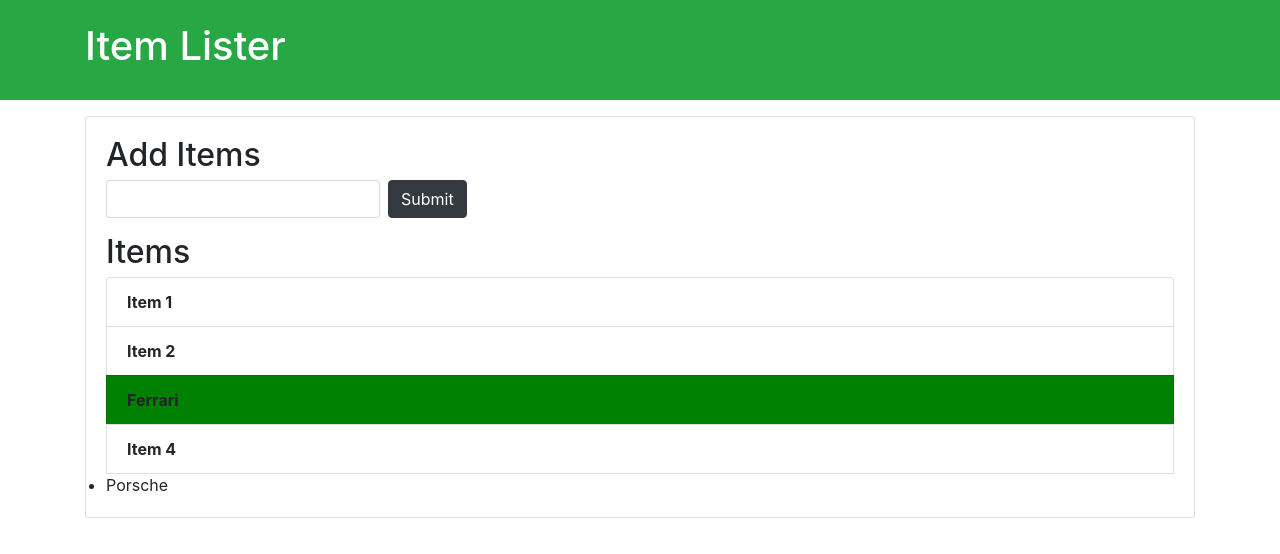
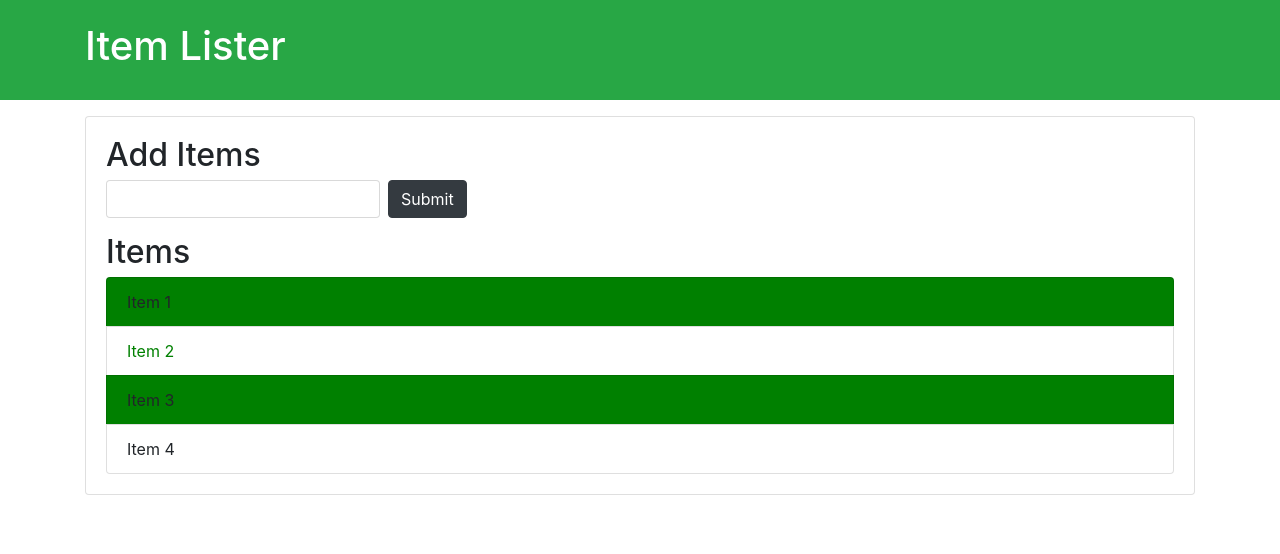
Before and after one commit to akaAditya/DOM_1, a plain HTML site: page index.html in a window 1280 px wide. Drawn offline with nearby package versions, Linux system fonts and the light colour scheme.

Commit message:
fourth commit adding querySelector

```diff
--- a/app.js
+++ b/app.js
@@ -18,25 +18,56 @@
 // getAddItem.style.color = 'green'
 
 //  BY CLASSNAME
-var items = document.getElementsByClassName('list-group-item');
-var allItems = document.getElementsByClassName('list-group')
+// var items = document.getElementsByClassName('list-group-item');
+// var allItems = document.getElementsByClassName('list-group')
 
-// console.log(items)
-// console.log(document.items[2]);
-items[2].textContent = 'Ferrari';
-// items[2].style.fontWeight = 'bold';
-items[2].style.backgroundColor = 'green'
+// // console.log(items)
+// // console.log(document.items[2]);
+// items[2].textContent = 'Ferrari';
+// // items[2].style.fontWeight = 'bold';
+// items[2].style.backgroundColor = 'green'
 
-// give error
-// allItems.style.fontWeight = 'bold';
+// // give error
+// // allItems.style.fontWeight = 'bold';
 
-for(let i=0; i<items.length; i++){
-    items[i].style.fontWeight = 'bold'
-}
+// for(let i=0; i<items.length; i++){
+//     items[i].style.fontWeight = 'bold'
+// }
 
 // BY TAGNAME
 // let newItem = document.getElementsByClassName('new-item');
 // newItem[0].textContent = 'Maserati';
 
-let li = document.getElementsByTagName('li');
-li[4].textContent = 'Porsche';
+// let li = document.getElementsByTagName('li');
+// li[4].textContent = 'Porsche';
+
+// BY QUERYSELECTOR
+
+// var header = document.querySelector('#main-header');
+// header.style.borderBottom = 'solid 4px #000';
+
+// var addItems = document.querySelector('input[type="text"]');
+// addItems.value = 'hello';
+
+// var input = document.querySelector('input[type="submit"]');
+// input.value = 'SEND';
+
+// var item = document.querySelector('.list-group-item:nth-child(2)');
+// item.style.backgroundColor = 'green'
+
+// var thirdItem = document.querySelector('.list-group-item:nth-child(3)')
+// thirdItem.style.visibility = 'hidden';
+
+// BY QUERYSELECTORALL
+
+var secondItem = document.querySelectorAll('.list-group-item');
+secondItem[1].style.color = 'green';
+
+ // Another alternate way for odd & even elements.
+ // var odd = document.querySelectorAll('.list-group-item:nth-child(odd)');
+
+for(var i=0; i<secondItem.length; i++){
+    if(i%2==0){
+        secondItem[i].style.backgroundColor = 'green';
+    }
+}
--- a/index.html
+++ b/index.html
@@ -26,7 +26,7 @@
       <li class="list-group-item">Item 2</li>
       <li class="list-group-item">Item 3</li>
       <li class="list-group-item">Item 4</li>
-      <li class="new-item">New Item Added</li>
+      <!-- <li class="new-item">New Item Added</li> -->
     </ul>
    </div>
   </div>
```
